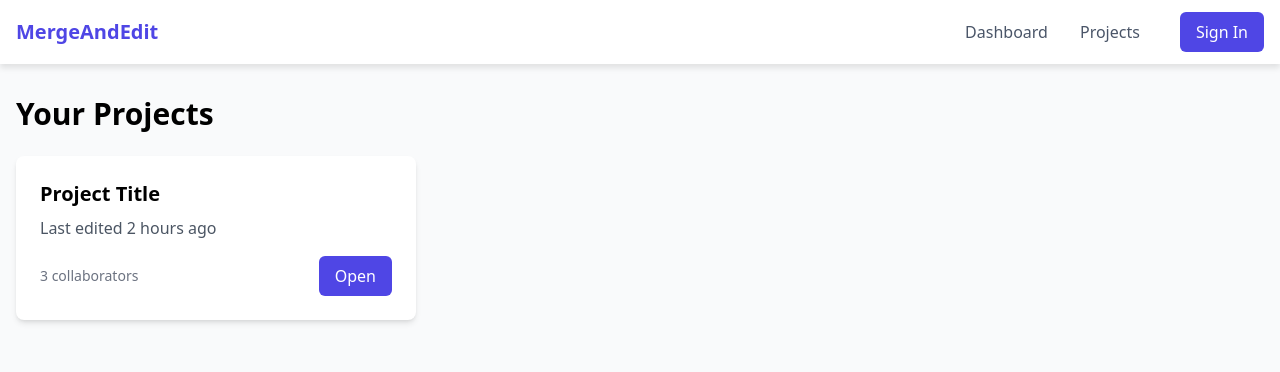
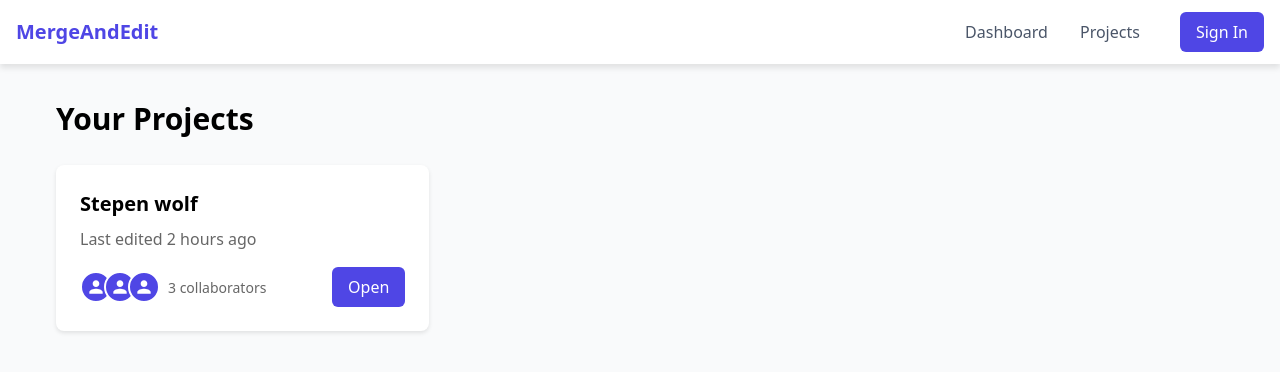
Before and after one commit to ANIRUK007/repati-kosam, a React (Vite) app in the folder frontend/: page /dashboard in a window 1280 px wide. Shown: the top 372 px of the page. Built offline with nearby package versions, Linux system fonts and the light colour scheme.

Commit message:
usericons

```diff
--- a/frontend/src/components/Dashboard.jsx
+++ b/frontend/src/components/Dashboard.jsx
@@ -1,28 +1,121 @@
-// components/Dashboard.jsx
 import React from 'react';
 import { Link } from 'react-router-dom';
 
-const Dashboard = () => (
-  <div className="container mx-auto px-4 py-8">
-    <h1 className="text-3xl font-bold mb-6">Your Projects</h1>
-    <div className="grid grid-cols-1 md:grid-cols-3 gap-6">
-      {/* Project Cards */}
-      <div className="bg-white rounded-lg shadow-md p-6">
-        <h3 className="text-xl font-semibold mb-2">Project Title</h3>
-        <p className="text-gray-600 mb-4">Last edited 2 hours ago</p>
-        <div className="flex justify-between items-center">
-          <span className="text-sm text-gray-500">3 collaborators</span>
+const Dashboard = () => {
+  // User icon SVG as a component
+  const UserIcon = ({ offset }) => (
+    <div style={{
+      width: '32px',
+      height: '32px',
+      backgroundColor: '#4f46e5',
+      borderRadius: '50%',
+      display: 'flex',
+      alignItems: 'center',
+      justifyContent: 'center',
+      border: '2px solid white',
+      marginLeft: offset ? '-8px' : '0', // Overlap effect
+      position: 'relative', // For stacking context
+    }}>
+      <svg
+        style={{
+          width: '20px',
+          height: '20px',
+          fill: 'white',
+        }}
+        viewBox="0 0 24 24"
+      >
+        <path d="M12 12c2.21 0 4-1.79 4-4s-1.79-4-4-4-4 1.79-4 4 1.79 4 4 4zm0 2c-2.67 0-8 1.34-8 4v2h16v-2c0-2.66-5.33-4-8-4z" />
+      </svg>
+    </div>
+  );
+
+  return (
+    <div style={{
+      maxWidth: '1200px',
+      margin: '0 auto',
+      padding: '32px 16px'
+    }}>
+      <h1 style={{
+        fontSize: '1.875rem',
+        fontWeight: 'bold',
+        marginBottom: '24px'
+      }}>
+        Your Projects
+      </h1>
+
+      <div style={{
+        display: 'grid',
+        gridTemplateColumns: 'repeat(auto-fill, minmax(300px, 1fr))',
+        gap: '24px'
+      }}>
+        {/* Project Card */}
+        <div style={{
+          backgroundColor: 'white',
+          borderRadius: '8px',
+          boxShadow: '0 2px 4px rgba(0, 0, 0, 0.1)',
+          padding: '24px'
+        }}>
+          <h3 style={{
+            fontSize: '1.25rem',
+            fontWeight: '600',
+            marginBottom: '8px'
+          }}>
+            Stepen wolf
+          </h3>
+
+          <p style={{
+            color: '#666',
+            marginBottom: '16px'
+          }}>
+            Last edited 2 hours ago
+          </p>
+
+          <div style={{
+            display: 'flex',
+            justifyContent: 'space-between',
+            alignItems: 'center'
+          }}>
+            <div style={{
+              display: 'flex',
+              alignItems: 'center',
+              position: 'relative',
+            }}>
+              {/* Multiple user icons with overlap effect */}
+              <UserIcon offset={false} />
+              <UserIcon offset={true} />
+              <UserIcon offset={true} />
+              <div style={{
+                marginLeft: '8px',
+                color: '#666',
+                fontSize: '0.875rem'
+              }}>
+                3 collaborators
+              </div>
+            </div>
+
             <Link
               to="/editor/1"
-            className="bg-indigo-600 text-white px-4 py-2 rounded-md hover:bg-indigo-700"
+              style={{
+                backgroundColor: '#4f46e5',
+                color: 'white',
+                padding: '8px 16px',
+                borderRadius: '6px',
+                textDecoration: 'none',
+                transition: 'background-color 0.2s',
+                cursor: 'pointer'
+              }}
+              onMouseOver={(e) => e.target.style.backgroundColor = '#4338ca'}
+              onMouseOut={(e) => e.target.style.backgroundColor = '#4f46e5'}
             >
               Open
             </Link>
           </div>
         </div>
-      {/* Add more project cards as needed */}
+
+        {/* You can add more project cards here */}
       </div>
     </div>
   );
+};
 
 export default Dashboard;
```
Also changed, not shown: frontend/src/components/ProjectsPage.jsx (line endings or trailing spaces). Lines whose indentation alone changed are shown as unchanged.
